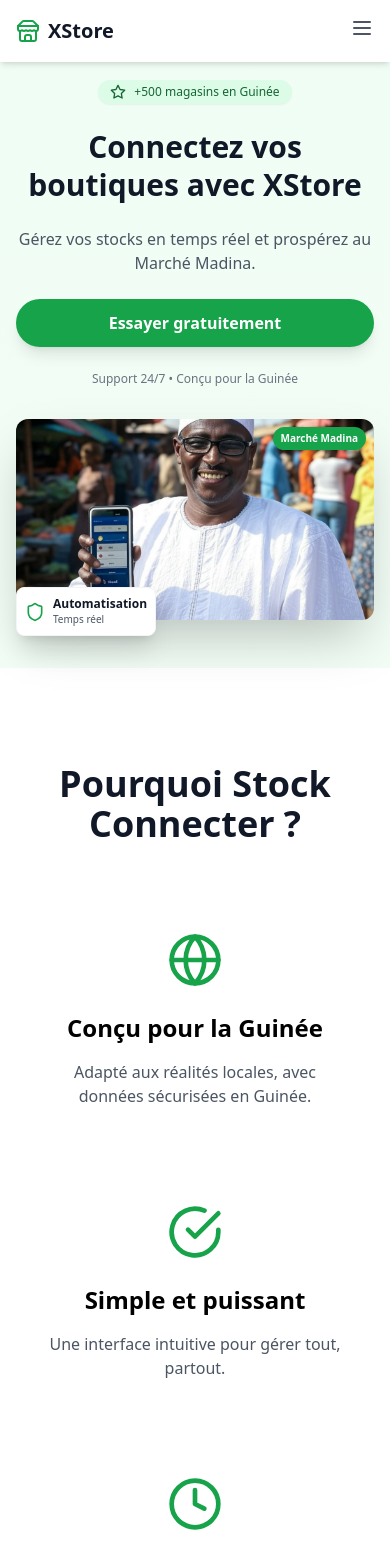
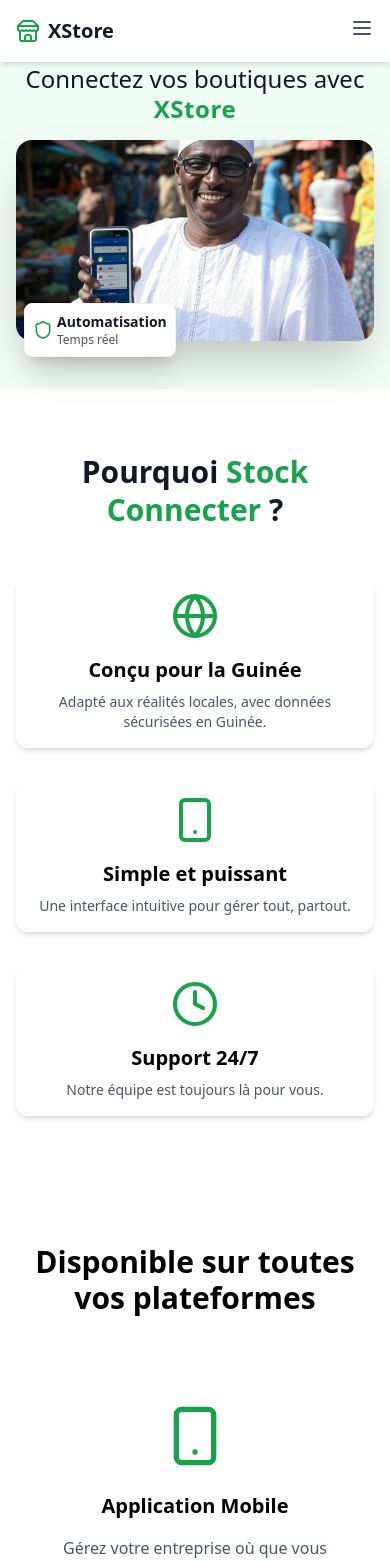
Before and after one commit to alpha947/xstore-website, a React (Vite) app: page / in a window 390 px wide. Shown: the top 1562 px of the page. Built offline with nearby package versions, Linux system fonts and the light colour scheme.

Commit message:
gestion du contact de la carte de visite virtuelle: termine

```diff
--- a/dev-dist/sw.js
+++ b/dev-dist/sw.js
@@ -82,7 +82,7 @@
     "revision": "3ca0b8505b4bec776b69afdba2768812"
   }, {
     "url": "index.html",
-    "revision": "0.lavkhu2tt7"
+    "revision": "0.6cmrq5kf1a"
   }], {});
   workbox.cleanupOutdatedCaches();
   workbox.registerRoute(new workbox.NavigationRoute(workbox.createHandlerBoundToURL("index.html"), {
--- a/src/App.tsx
+++ b/src/App.tsx
@@ -40,7 +40,6 @@
   const [demoSubmitted, setDemoSubmitted] = useState(false);
   const [activeSection, setActiveSection] = useState('');
 
-  // PWA Installation logic
   const [deferredPrompt, setDeferredPrompt] = useState<any>(null);
   const [showInstallButton, setShowInstallButton] = useState(false);
 
@@ -48,7 +47,7 @@
     window.addEventListener('beforeinstallprompt', (e) => {
       e.preventDefault();
       setDeferredPrompt(e);
-      setShowInstallButton(true); // Show the install button when available
+      setShowInstallButton(true);
     });
   }, []);
 
@@ -82,7 +81,7 @@
         email: '',
         whatsapp: ''
       });
-    }, 3000); // Animation de 3 secondes
+    }, 3000);
   };
 
   return (
--- a/src/components/DemoModal.tsx
+++ b/src/components/DemoModal.tsx
@@ -41,7 +41,7 @@
   return (
     <div className="fixed inset-0 bg-black bg-opacity-50 flex items-center justify-center px-4 py-6 z-50">
       <div className="bg-white rounded-xl p-6 w-full max-w-md max-h-[90vh] overflow-y-auto shadow-2xl">
-        <h2 className="text-2xl font-bold text-gray-900 mb-6 text-center">Demande de démonstration</h2>
+        <h3 className="text-xl text-gray-900 mb-6 text-center">Demande de démonstration</h3>
         <form onSubmit={handleDemoSubmit} className="space-y-4">
           {/* Numéro Boutique */}
           <div className="flex items-center gap-3">
--- a/src/components/Hero.tsx
+++ b/src/components/Hero.tsx
@@ -8,27 +8,13 @@
 
 export function Hero({ setShowDemoForm }: HeroProps) {
   return (
-    <div className="container mx-auto px-4 pt-20 pb-12 md:pt-32 md:pb-20">
-      <div className="flex flex-col gap-8 md:grid md:grid-cols-2 md:gap-16 items-center">
+    <div className="container mx-auto px-4 pt-16 pb-12 md:pt-28 md:pb-20 font-sans">
+      <div className="flex flex-col gap-4 md:grid md:grid-cols-2 md:gap-16 items-center">
         {/* Texte */}
-        <div className="space-y-6 text-center md:text-left">
-          <div className="flex items-center justify-center md:justify-start gap-2 bg-green-100 text-green-800 px-3 py-1 rounded-full w-fit shadow-sm mx-auto md:mx-0">
-            <Star className="h-4 w-4" />
-            <span className="text-xs font-medium">+500 magasins en Guinée</span>
-          </div>
-          <h1 className="text-3xl md:text-5xl lg:text-6xl font-extrabold text-gray-900 leading-tight">
-            Connectez vos boutiques avec XStore
+        <div className="space-y-4 text-center md:text-left">
+          <h1 className="text-2xl md:text-5xl lg:text-6xl text-gray-900 leading-tight">
+            Connectez vos boutiques avec <span className="text-green-600 font-extrabold tracking-wide">XStore</span>
           </h1>
-          <p className="text-base md:text-xl text-gray-600 max-w-md mx-auto md:mx-0">
-            Gérez vos stocks en temps réel et prospérez au Marché Madina.
-          </p>
-          <button
-            onClick={() => setShowDemoForm(true)}
-            className="bg-green-600 text-white px-6 py-3 md:px-10 md:py-4 rounded-full hover:bg-green-700 transition font-semibold text-base md:text-lg shadow-lg w-full md:w-auto"
-          >
-            Essayer gratuitement
-          </button>
-          <p className="text-xs md:text-sm text-gray-500">Support 24/7 • Conçu pour la Guinée</p>
         </div>
 
         {/* Image */}
@@ -36,21 +22,20 @@
           <img
             src="utilisateur1.jpg" // Remplacez par votre image réelle
             alt="Propriétaire de boutique au Marché Madina utilisant XStore"
-            className="rounded-xl shadow-2xl w-full h-auto object-cover aspect-video"
+            className="rounded-2xl shadow-2xl w-full h-auto object-cover aspect-video"
           />
-          <div className="absolute -bottom-4 left-0 md:-bottom-8 md:-left-8 bg-white p-2 md:p-4 rounded-lg shadow-xl border border-gray-100">
-            <div className="flex items-center gap-2">
+          <div className="absolute -bottom-4 left-2 md:-bottom-8 md:-left-8 bg-white p-2 md:p-4 rounded-lg shadow-xl border border-gray-100">
+            <div className="flex items-center gap-1">
               <Shield className="h-5 w-5 md:h-8 md:w-8 text-green-600" />
               <div>
-                <p className="font-semibold text-xs md:text-base text-gray-900">Automatisation</p>
-                <p className="text-[10px] md:text-sm text-gray-600">Temps réel</p>
+                <p className="font-semibold text-sm md:text-base text-gray-900">Automatisation</p>
+                <p className="text-xs md:text-sm text-gray-600">Temps réel</p>
               </div>
             </div>
           </div>
-          <div className="absolute top-2 right-2 bg-green-600 text-white px-2 py-1 md:px-4 md:py-2 rounded-full shadow-md">
-            <p className="text-[10px] md:text-sm font-semibold">Marché Madina</p>
-          </div>
         </div>
+
+
       </div>
     </div>
   );
--- a/src/components/WhyChooseUsSection.tsx
+++ b/src/components/WhyChooseUsSection.tsx
@@ -1,27 +1,34 @@
 // src/components/WhyChooseUsSection.tsx
 import React from 'react';
-import { CheckCircle, Globe, Clock } from 'lucide-react';
+import { CheckCircle, Globe, Clock, Smartphone } from 'lucide-react';
 
 export function WhyChooseUsSection() {
   return (
-    <section className="py-24 bg-white">
-      <div className="container mx-auto px-6">
-        <h2 className="text-4xl font-bold text-center mb-16 text-gray-900">Pourquoi Stock Connecter ?</h2>
-        <div className="grid md:grid-cols-3 gap-12">
-          <div className="text-center p-6">
-            <Globe className="h-14 w-14 text-green-600 mx-auto mb-6" />
-            <h3 className="text-2xl font-semibold mb-4">Conçu pour la Guinée</h3>
-            <p className="text-gray-600">Adapté aux réalités locales, avec données sécurisées en Guinée.</p>
+    <section className="py-16 bg-white">
+      <div className="container mx-auto px-4">
+        <h2 className="text-3xl md:text-4xl font-bold text-center mb-12 text-gray-900 leading-tight">
+          Pourquoi <span className="text-green-600">Stock Connecter</span> ?
+        </h2>
+        <div className="grid grid-cols-1 sm:grid-cols-2 md:grid-cols-3 gap-8">
+          {/* Conçu pour la Guinée */}
+          <div className="flex flex-col items-center text-center p-4 rounded-xl shadow-md hover:shadow-lg transition">
+            <Globe className="h-12 w-12 text-green-600 mb-4" />
+            <h3 className="text-xl font-semibold mb-2">Conçu pour la Guinée</h3>
+            <p className="text-gray-600 text-sm">Adapté aux réalités locales, avec données sécurisées en Guinée.</p>
           </div>
-          <div className="text-center p-6">
-            <CheckCircle className="h-14 w-14 text-green-600 mx-auto mb-6" />
-            <h3 className="text-2xl font-semibold mb-4">Simple et puissant</h3>
-            <p className="text-gray-600">Une interface intuitive pour gérer tout, partout.</p>
+
+          {/* Simple et puissant */}
+          <div className="flex flex-col items-center text-center p-4 rounded-xl shadow-md hover:shadow-lg transition">
+            <Smartphone className="h-12 w-12 text-green-600 mb-4" />
+            <h3 className="text-xl font-semibold mb-2">Simple et puissant</h3>
+            <p className="text-gray-600 text-sm">Une interface intuitive pour gérer tout, partout.</p>
           </div>
-          <div className="text-center p-6">
-            <Clock className="h-14 w-14 text-green-600 mx-auto mb-6" />
-            <h3 className="text-2xl font-semibold mb-4">Support 24/7</h3>
-            <p className="text-gray-600">Notre équipe est toujours là pour vous.</p>
+
+          {/* Support 24/7 */}
+          <div className="flex flex-col items-center text-center p-4 rounded-xl shadow-md hover:shadow-lg transition">
+            <Clock className="h-12 w-12 text-green-600 mb-4" />
+            <h3 className="text-xl font-semibold mb-2">Support 24/7</h3>
+            <p className="text-gray-600 text-sm">Notre équipe est toujours là pour vous.</p>
           </div>
         </div>
       </div>
--- a/vite.config.ts
+++ b/vite.config.ts
@@ -8,9 +8,9 @@
     VitePWA({
       registerType: 'autoUpdate',
       manifest: {
-        name: 'Mon Application',
+        name: 'xstore',
         short_name: 'App',
-        description: 'Une application PWA React avec Vite',
+        description: 'Gestion de stock connecté',
         theme_color: '#ffffff',
         background_color: '#ffffff',
         display: 'standalone',
@@ -51,7 +51,7 @@
         ],
       },
       devOptions: {
-        enabled: true, // Active le PWA en mode dev
+        enabled: false, // Active le PWA en mode dev
       },
     }),
   ],
```
Also changed, not shown: src/components/ContactSection.tsx (+38 -58 lines), public/aissata.png (added), public/facebook-verify.png (added).
